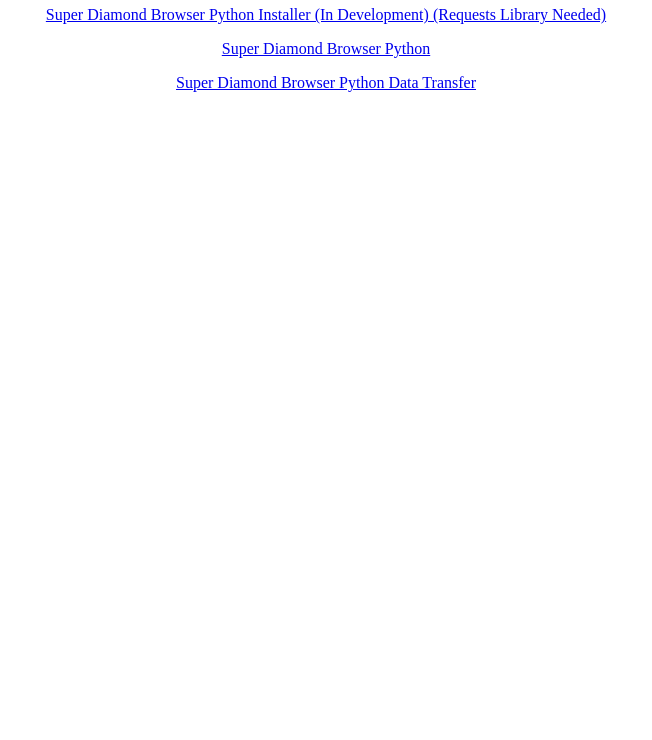
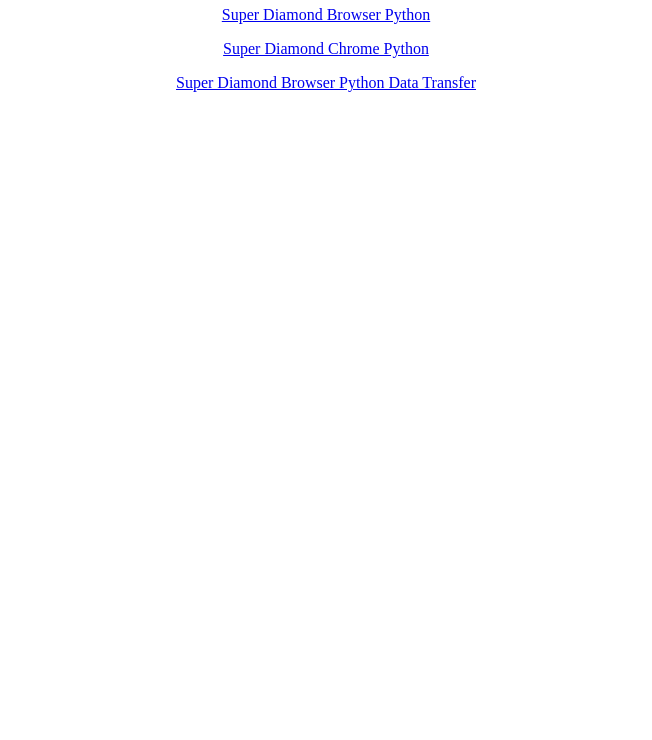
Before and after one commit to Alexidians/Super-Diamond-Browser, a plain HTML site: page python.html in a window 1280 px wide. Shown: the part 60-800 px from the top of the page, without its empty margins (314-966 px from the left). Drawn offline with Linux system fonts and the light colour scheme.

Commit message:
Update python.html

```diff
--- a/python.html
+++ b/python.html
@@ -4,8 +4,8 @@
 </head>
 <body>
 <center><p><h1>Super Diamond Browser Python Download</h1></p></center>
-<center><p><a href="python/installer/Super Diamond Browser Installer.py" download>Super Diamond Browser Python Installer (In Development) (Requests Library Needed)</a></p></center>
 <center><p><a href="python/Super-Diamond-Browser-Python.zip" download>Super Diamond Browser Python</a></p></center>
+<center><p><a href="python/Super-Diamond-Chrome-Python.zip" download>Super Diamond Chrome Python</a></p></center>
 <center><p><a href="python/Super-Diamond-Browser-Python-Data-Transfer.zip" download>Super Diamond Browser Python Data Transfer</a></p></center>
 </body>
 </html>
```
